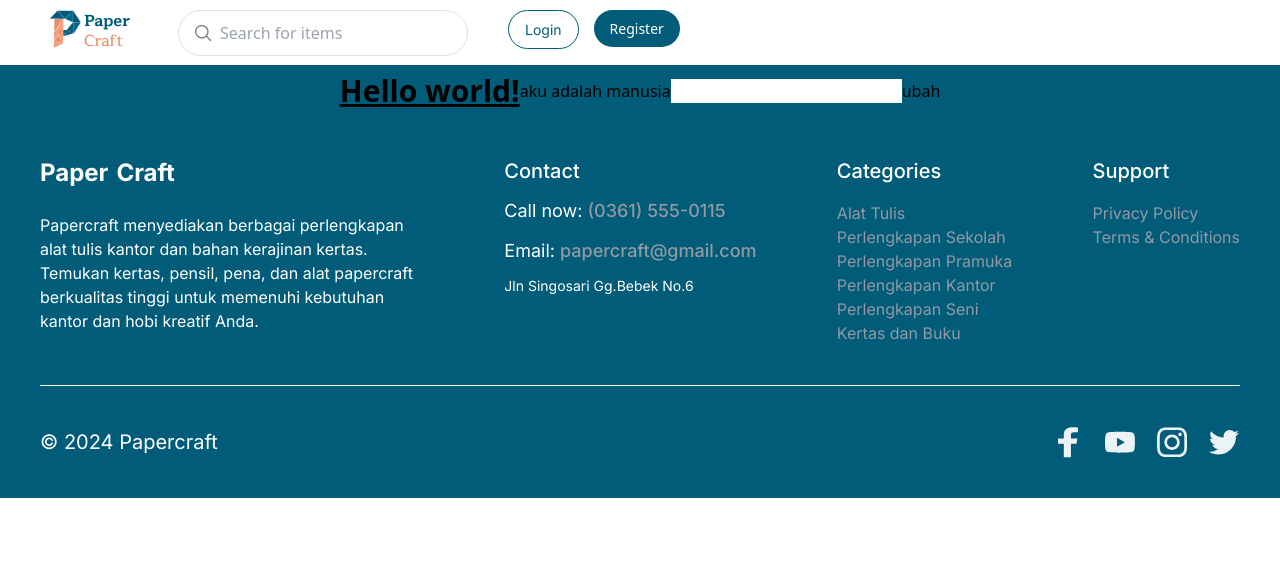
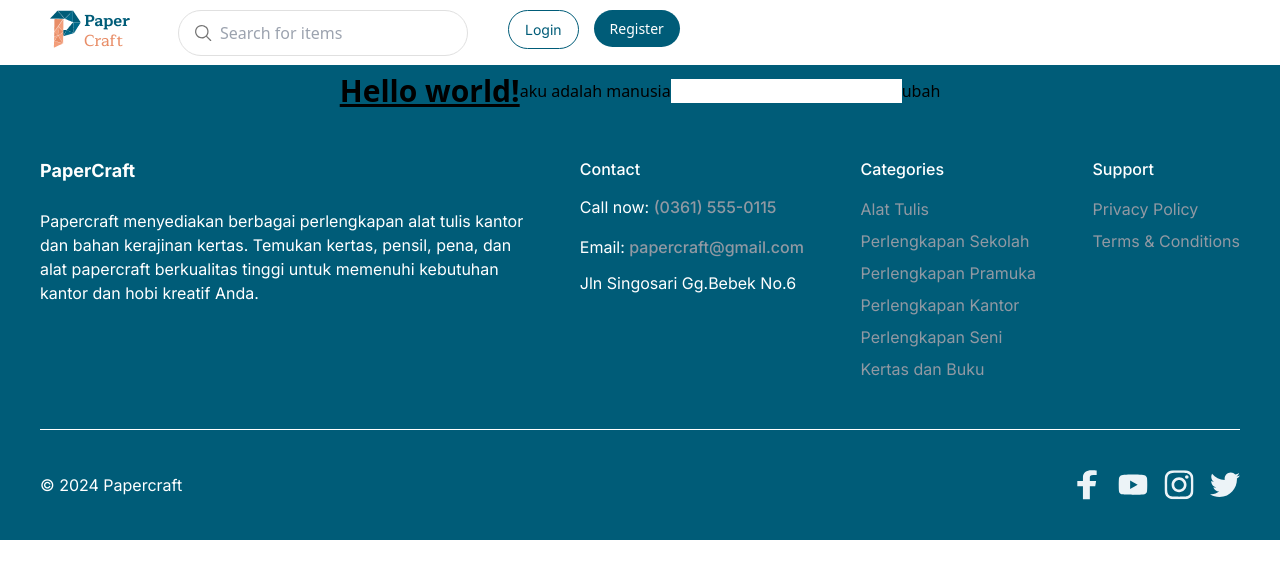
Before and after one commit to tenthid/paper-craft, a Vue app: page / in a window 1280 px wide. Shown: the top 578 px of the page. Built offline with nearby package versions, Linux system fonts and the light colour scheme; a web font is replaced by a local one.

Commit message:
fix footer

```diff
--- a/src/components/footer/Footer.vue
+++ b/src/components/footer/Footer.vue
@@ -1,68 +1,96 @@
 <template>
   <footer>
     <div
-      class="max-w-screen-xl mx-auto p-5 md:p-10 bg-primary flex flex-col gap-10 font-inter"
+      class="max-w-screen-[100%] p-5 md:p-10 bg-primary flex flex-col gap-10 font-inter"
     >
       <div class="flex flex-col md:flex-row justify-between">
         <!-- Desc Section -->
         <div class="space-y-6">
           <div
-            class="flex items-center space-x-2 text-white text-2xl font-bold"
+            class="flex items-center space-x-2 text-white text-xl md:text-lg font-bold"
           >
-            <span>Paper</span><span>Craft</span>
+            <div style="display: flex; gap: 0">
+              <span>Paper</span>
+              <span>Craft</span>
+            </div>
           </div>
-          <p class="text-white text-sm md:text-base leading-7 max-w-sm">
-            Papercraft menyediakan berbagai perlengkapan alat tulis kantor dan
-            bahan kerajinan kertas. Temukan kertas, pensil, pena, dan alat
-            papercraft berkualitas tinggi untuk memenuhi kebutuhan kantor dan
-            hobi kreatif Anda.
+          <p class="text-white text-[14] md:text-[14]leading- max-w-xl">
+            Papercraft menyediakan berbagai perlengkapan alat tulis kantor
+            <br />
+            dan bahan kerajinan kertas. Temukan kertas, pensil, pena, dan <br />
+            alat papercraft berkualitas tinggi untuk memenuhi kebutuhan <br />
+            kantor dan hobi kreatif Anda.
           </p>
         </div>
 
         <!-- Contact Section -->
         <div class="space-y-3 mt-6 md:mt-0">
-          <h3 class="text-white text-lg md:text-xl font-medium">Contact</h3>
-          <p class="text-white text-sm md:text-lg leading-7">
+          <h3 class="text-white text-[20] md:text-[20] font-medium">Contact</h3>
+          <p class="text-white text-[18] md:text-[18] leading-7">
             Call now:
             <span class="text-gray font-medium">(0361) 555-0115</span>
           </p>
-          <p class="text-white text-sm md:text-lg leading-7">
+          <p class="text-white text-[18] md:text-[18] leading-7">
             Email:
             <span class="text-gray font-medium">papercraft@gmail.com</span>
           </p>
-          <p class="text-white text-sm leading-tight">
+          <p class="text-white text-[18] leading-tight">
             Jln Singosari Gg.Bebek No.6
           </p>
         </div>
 
         <!-- Categories Section -->
         <div class="space-y-4 mt-6 md:mt-0">
-          <h3 class="text-white text-lg md:text-xl font-medium">Categories</h3>
-          <ul class="space-y-1">
-            <a href="#"><li class="text-gray text-base">Alat Tulis</li></a>
+          <h3 class="text-white text-[20] md:text-[20] font-medium">
+            Categories
+          </h3>
+          <ul class="space-y-3">
             <a href="#"
-              ><li class="text-gray text-base">Perlengkapan Sekolah</li></a
+              ><li class="text-gray text-[16] md:text-[16] mb-2">
+                Alat Tulis
+              </li></a
             >
             <a href="#"
-              ><li class="text-gray text-base">Perlengkapan Pramuka</li></a
+              ><li class="text-gray text-[16] md:text-[16] mb-2">
+                Perlengkapan Sekolah
+              </li></a
             >
             <a href="#"
-              ><li class="text-gray text-base">Perlengkapan Kantor</li></a
+              ><li class="text-gray text-[16] md:text-[16] mb-2">
+                Perlengkapan Pramuka
+              </li></a
             >
             <a href="#"
-              ><li class="text-gray text-base">Perlengkapan Seni</li></a
+              ><li class="text-gray text-[16] md:text-[16] mb-2">
+                Perlengkapan Kantor
+              </li></a
             >
-            <a href="#"><li class="text-gray text-base">Kertas dan Buku</li></a>
+            <a href="#"
+              ><li class="text-gray text-[16] md:text-[16] mb-2">
+                Perlengkapan Seni
+              </li></a
+            >
+            <a href="#"
+              ><li class="text-gray text-[16] md:text-[16] mb-2">
+                Kertas dan Buku
+              </li></a
+            >
           </ul>
         </div>
 
         <!-- Support Section -->
         <div class="space-y-4 mt-6 md:mt-0">
-          <h3 class="text-white text-lg md:text-xl font-medium">Support</h3>
+          <h3 class="text-white text-[20] md:text-[20] font-medium">Support</h3>
           <ul class="space-y-1">
-            <a href="#"><li class="text-gray text-base">Privacy Policy</li></a>
             <a href="#"
-              ><li class="text-gray text-base">Terms & Conditions</li></a
+              ><li class="text-gray text-[16] md:text-[16] mb-2">
+                Privacy Policy
+              </li></a
+            >
+            <a href="#"
+              ><li class="text-gray text-[16] md:text-[16]">
+                Terms & Conditions
+              </li></a
             >
           </ul>
         </div>
@@ -71,38 +99,54 @@
       <div class="border-t border-white"></div>
 
       <div class="flex flex-col md:flex-row justify-between items-center">
-        <p class="text-white text-lg md:text-xl">© 2024 Papercraft</p>
+        <p class="text-white text-[20] md:text-[20]">© 2024 Papercraft</p>
         <div
-          class="flex flex-wrap md:flex-nowrap space-x-0 md:space-x-5 space-y-5 md:space-y-0 mt-4 md:mt-0"
+          class="flex flex-wrap md:flex-nowrap space-x-2 md:space-x-4 space-y-2 md:space-y-0 mt-4 md:mt-0"
         >
           <!-- Social Media Icons with Links -->
           <a
             href="https://www.facebook.com"
             target="_blank"
-            class="w-8 h-8 bg-primary rounded-full flex items-center justify-center"
+            class="flex items-center justify-center"
           >
-            <img src="/public/images/fb-logo.svg" alt="Facebook" />
+            <img
+              src="/images/fb-logo.svg"
+              alt="Facebook"
+              class="w-[30px] h-[30px]"
+            />
           </a>
           <a
             href="https://www.youtube.com"
             target="_blank"
-            class="w-8 h-8 bg-primary rounded-full flex items-center justify-center"
+            class="flex items-center justify-center"
           >
-            <img src="/public/images/ytb-logo.svg" alt="YouTube" />
+            <img
+              src="/images/ytb-logo.svg"
+              alt="YouTube"
+              class="w-[30px] h-[30px]"
+            />
           </a>
           <a
             href="https://www.instagram.com"
             target="_blank"
-            class="w-8 h-8 bg-primary rounded-full flex items-center justify-center"
+            class="flex items-center justify-center"
           >
-            <img src="/public/images/ig-logo.svg" alt="Instagram" />
+            <img
+              src="/images/ig-logo.svg"
+              alt="Instagram"
+              class="w-[30px] h-[30px]"
+            />
           </a>
           <a
             href="https://x.com"
             target="_blank"
-            class="w-8 h-8 bg-primary rounded-full flex items-center justify-center"
+            class="flex items-center justify-center"
           >
-            <img src="/public/images/tweeter-logo.svg" alt="Twitter" />
+            <img
+              src="/images/tweeter-logo.svg"
+              alt="Twitter"
+              class="w-[30px] h-[30px]"
+            />
           </a>
         </div>
       </div>
```
